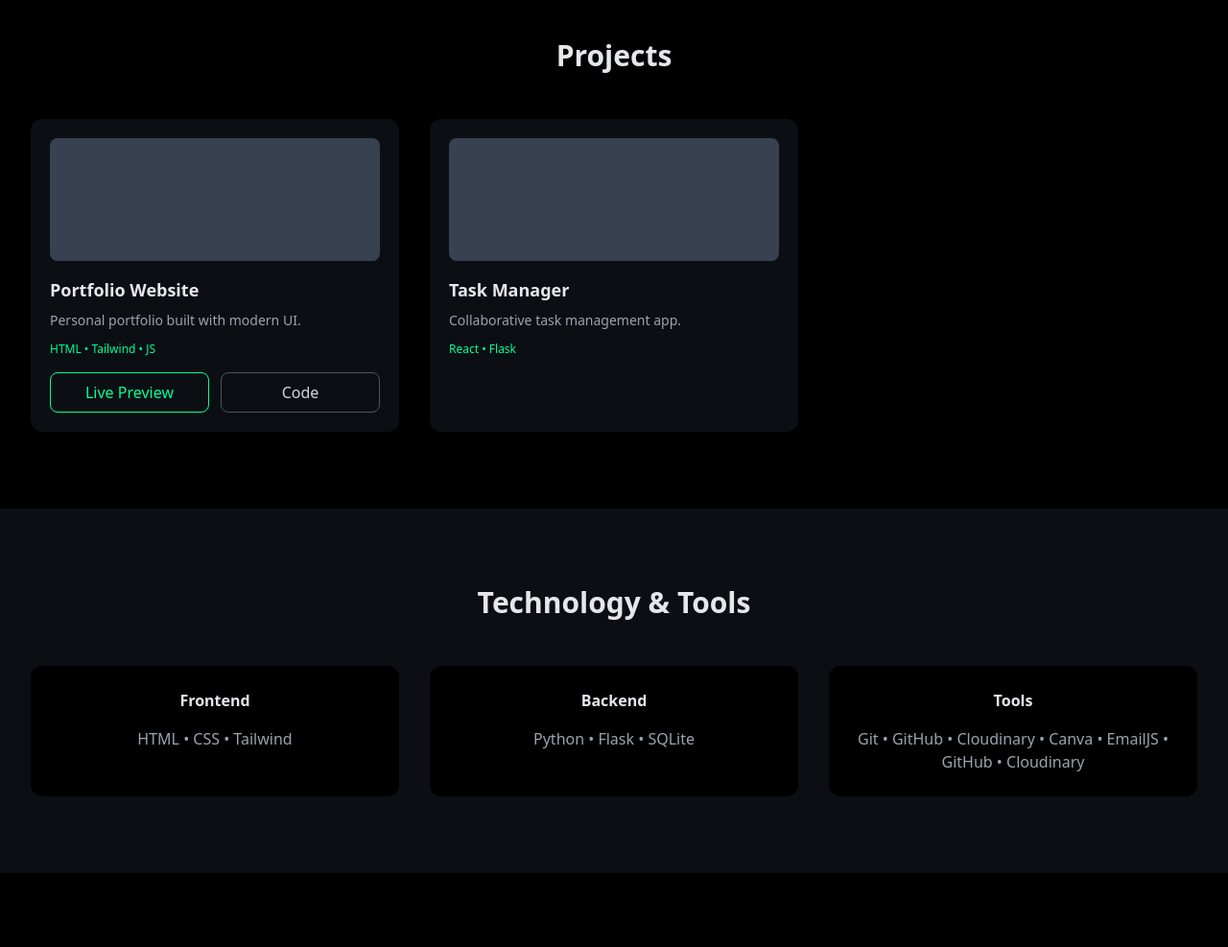
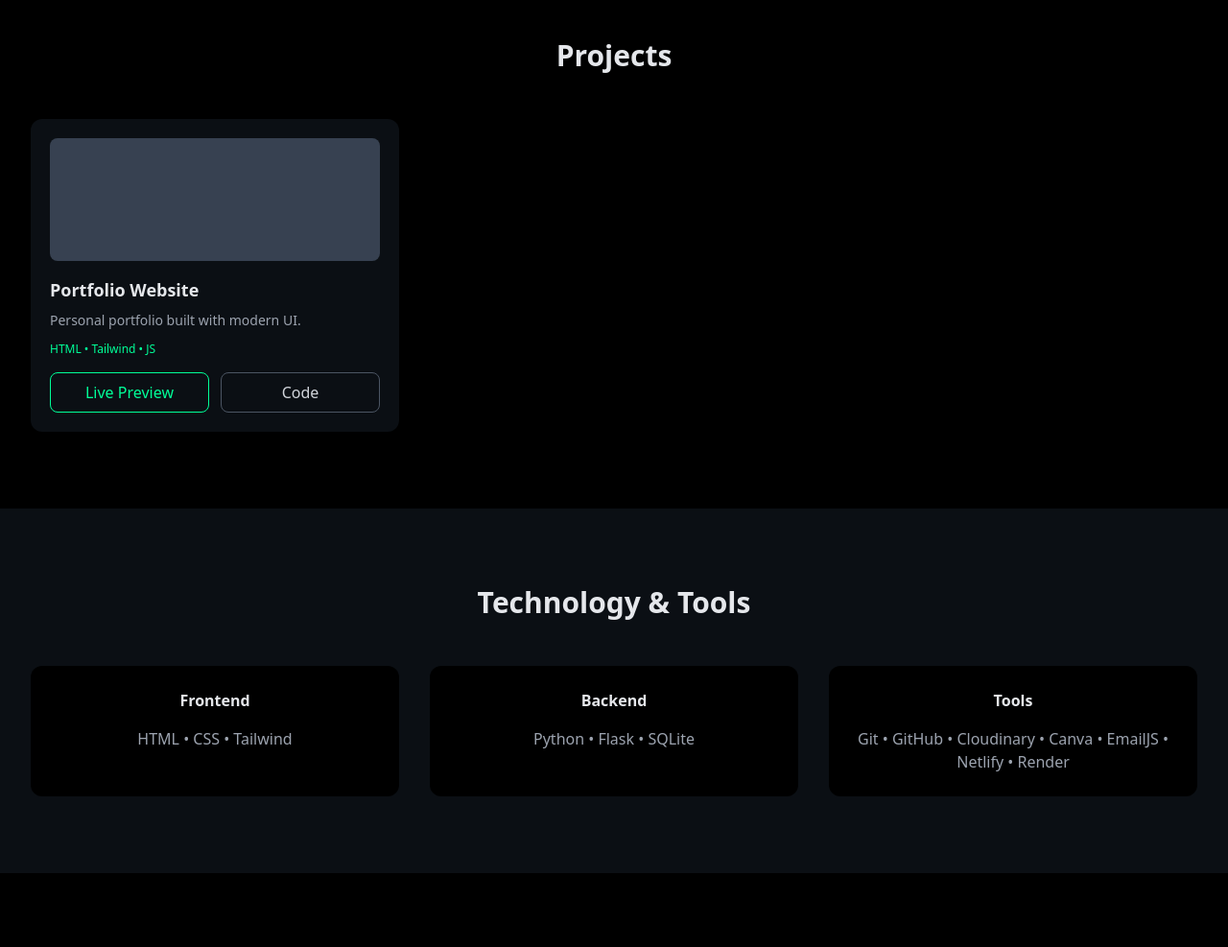
Before and after one commit to Shubham713-lab/Portfolio, a plain HTML site: page index.html in a window 1280 px wide. Shown: the part 840-1827 px from the top of the page at 96% size. Drawn offline with nearby package versions, Linux system fonts and the light colour scheme.

Commit message:
Initial Commit

```diff
--- a/index.html
+++ b/index.html
@@ -106,7 +106,7 @@
             </div>
 
 
-            <div
+            <!-- <div
                 class="bg-darkbg rounded-xl p-5 hover:scale-105 transition duration-300 shadow-lg hover:shadow-primary/30">
                 <div class="h-32 bg-gray-700 rounded-lg mb-4"></div>
                 <h3 class="text-lg font-semibold">Task Manager</h3>
@@ -116,7 +116,7 @@
                 <span class="text-primary text-xs mt-3 block">
                     React • Flask
                 </span>
-            </div>
+            </div> -->
 
         </div>
     </section>
@@ -141,7 +141,7 @@
 
             <div class="bg-black p-6 rounded-xl hover:border hover:border-primary transition">
                 <h4 class="font-semibold mb-4">Tools</h4>
-                <p class="text-gray-400">Git • GitHub • Cloudinary • Canva • EmailJS • GitHub • Cloudinary</p>
+                <p class="text-gray-400">Git • GitHub • Cloudinary • Canva • EmailJS • Netlify • Render</p>
             </div>
 
         </div>
```
